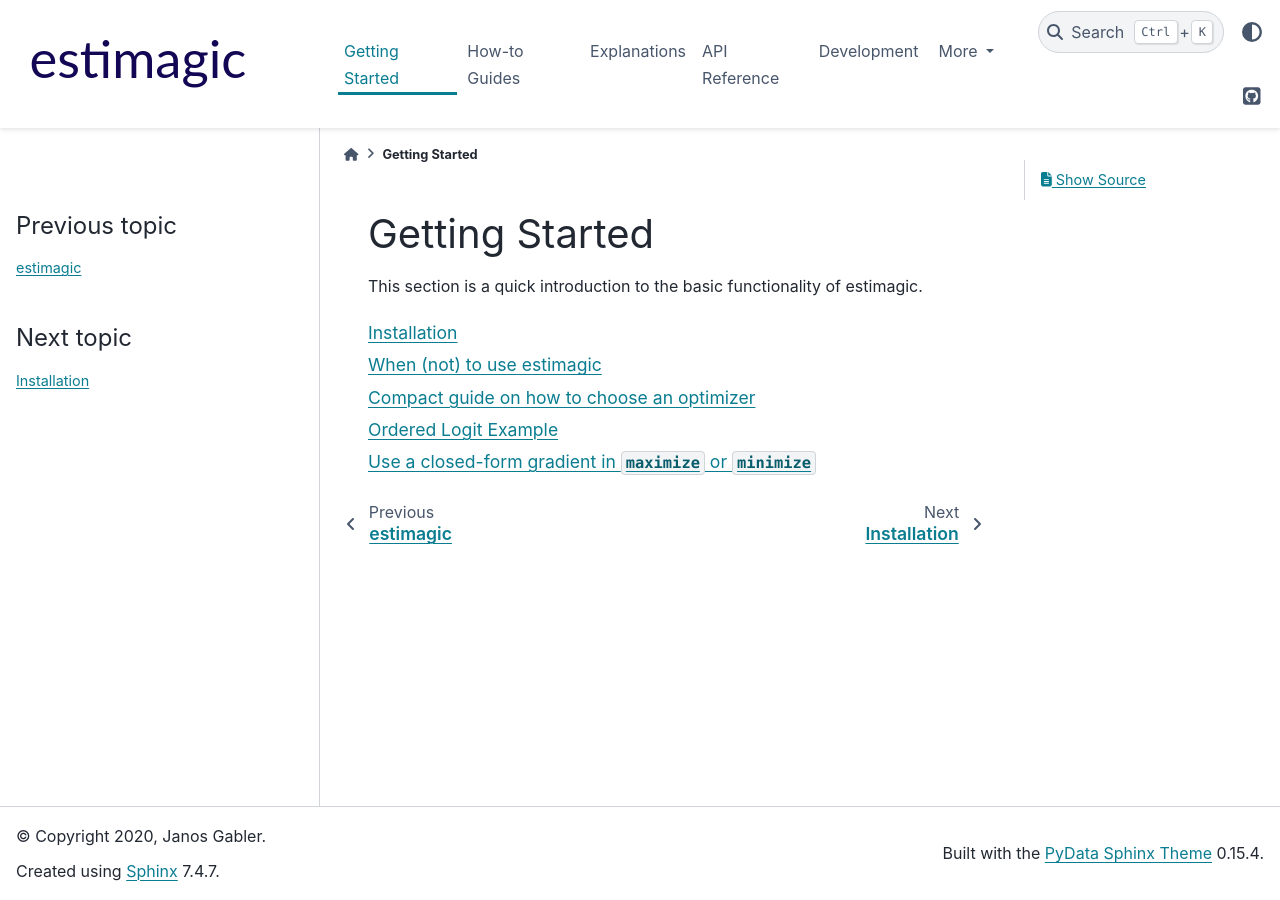
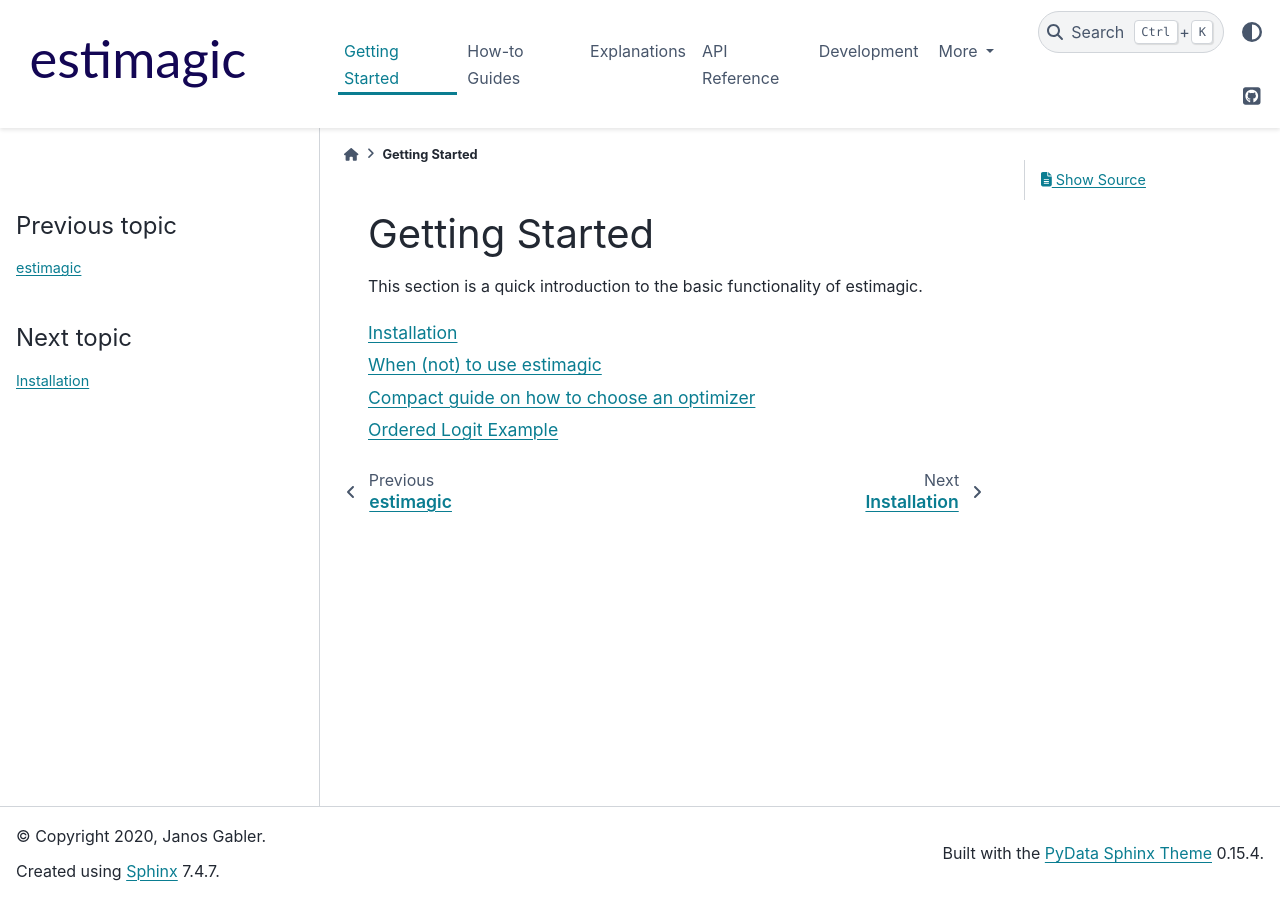
Before and after one commit to optimagic-dev/optimagic, a Sphinx documentation site: the page built from docs/source/getting_started/index.rst, in a window 1280 px wide. Built offline with Sphinx 7.4.7 and the PyData theme 0.15.4, drawn with Linux system fonts in a browser that asks for light colours; pages that are not in the unit, such as notebooks, are missing from menus.

Commit message:
Remove old gradient tutorial.

```diff
--- a/docs/source/getting_started/index.rst
+++ b/docs/source/getting_started/index.rst
@@ -13,4 +13,3 @@
    when_not_use_estimagic
    how_to_choose_optimizer
    ordered_logit_example.ipynb
-   closed_form_gradient.ipynb
```
Also changed, not shown: docs/source/getting_started/closed_form_gradient.ipynb (deleted).
